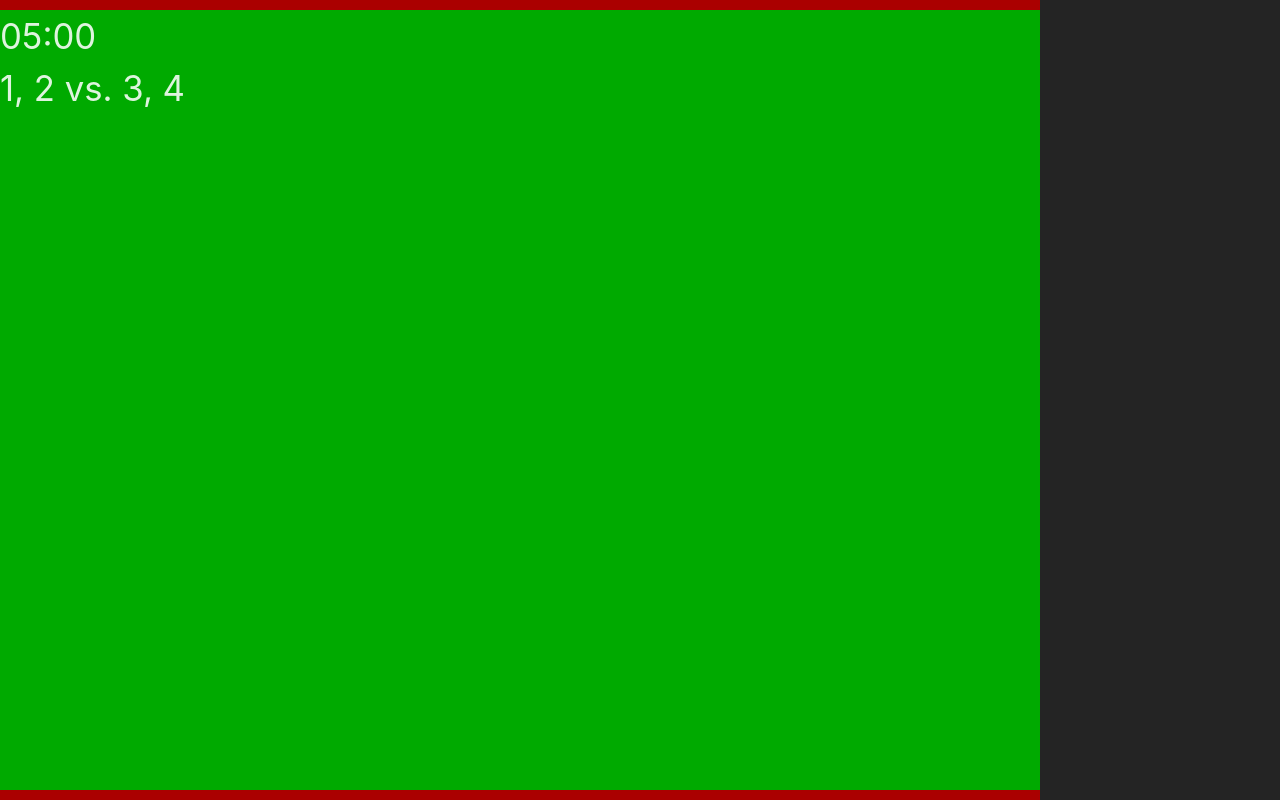
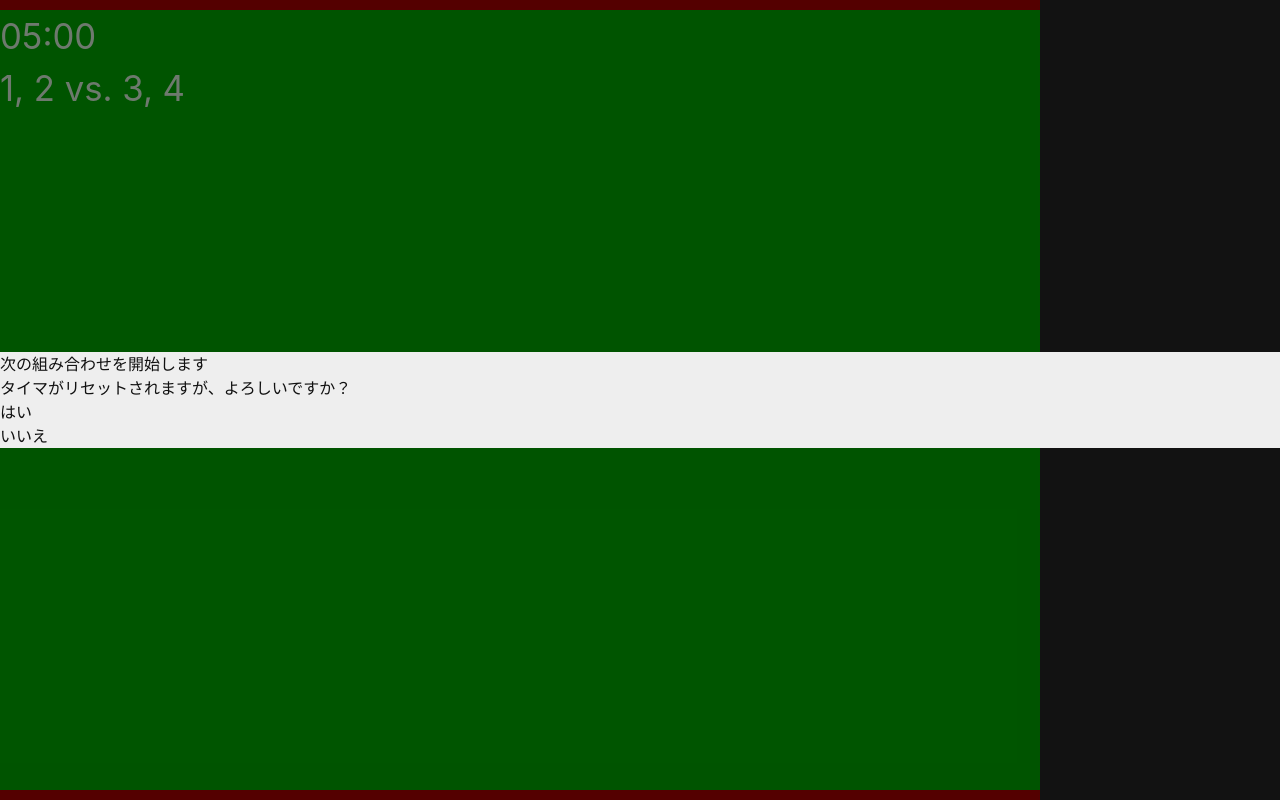
Before and after one commit to wkym461a/cycle-combo, a React (Vite) app: page / in a window 1280 px wide. Built offline with nearby package versions, Linux system fonts and the light colour scheme.

Commit message:
[Add] Yes/No確認モーダル

```diff
--- /dev/null
+++ b/src/components/ConfirmModal.tsx
@@ -0,0 +1,27 @@
+import CustomModal from './CustomModal';
+import style from './ConfirmModal.module.css';
+
+type Props = {
+	title: string,
+	description?: string,
+	onConfirm: () => void,
+	onCancel: () => void,
+};
+
+function ConfirmModal({ title, description, onConfirm, onCancel }: Props) {
+
+	return (
+		<CustomModal onClose={onCancel}>
+			<div>{title}</div>
+			{(description) &&
+				<div>{description}</div>
+			}
+			<div>
+				<div onClick={onConfirm}>はい</div>
+				<div onClick={onCancel}>いいえ</div>
+			</div>
+		</CustomModal>
+	);
+}
+
+export default ConfirmModal;
--- /dev/null
+++ b/src/components/CustomModal.module.css
@@ -0,0 +1,22 @@
+
+.background {
+	position: fixed;
+	top: 0;
+	left: 0;
+	width: 100vw;
+	height: 100vh;
+	z-index: 100;
+
+	background-color: rgba(0, 0, 0, 0.5);
+}
+
+.container {
+	position: relative;
+	top: 50vh;
+	left: 50vw;
+	z-index: 101;
+	transform: translate(-50%, -50%);
+
+	background-color: #EEE;
+	color: #111;
+}
--- /dev/null
+++ b/src/components/CustomModal.tsx
@@ -0,0 +1,23 @@
+import { PropsWithChildren } from 'react';
+import style from './CustomModal.module.css';
+
+type Props = {
+	onClose: () => void,
+}
+
+function CustomModal({ children, onClose }: PropsWithChildren<Props>) {
+	function BackgroundClickHandler(event: React.MouseEvent<HTMLDivElement, MouseEvent>) {
+		onClose();
+		event.stopPropagation(); // 重なった下の要素に伝播させない
+	}
+
+	return (
+		<div className={style.background} onClick={BackgroundClickHandler}>
+			<div className={style.container} onClick={(e) => { e.stopPropagation() }}>
+				{children ?? <></>}
+			</div>
+		</div>
+	);
+}
+
+export default CustomModal;
--- a/src/components/MatchList.tsx
+++ b/src/components/MatchList.tsx
@@ -1,3 +1,5 @@
+import { useState } from "react";
+import ConfirmModal from "./ConfirmModal";
 import style from "./MatchList.module.css";
 
 const matches = [
@@ -40,6 +42,16 @@ const matches = [
 ];
 
 function MatchList() {
+	const [isConfirmModalOpen, setIsConfirmModalOpen] = useState(true);
+
+
+	function ConfirmHandler() {
+		setIsConfirmModalOpen(false);
+	}
+
+	function CancelHandler() {
+		setIsConfirmModalOpen(false);
+	}
 
 	return (
 		<div className={style.container}>
@@ -48,6 +60,14 @@ function MatchList() {
 				{`${m[0][0]}, ${m[0][1]} vs. ${m[1][0]}, ${m[1][1]}`}
 			</div>
 		))}
+		{isConfirmModalOpen &&
+			<ConfirmModal
+				title="次の組み合わせを開始します"
+				description="タイマがリセットされますが、よろしいですか？"
+				onConfirm={ConfirmHandler}
+				onCancel={CancelHandler}
+			/>
+		}
 		</div>
 	);
 }
```
Also changed, not shown: src/components/ConfirmModal.module.css (added).
